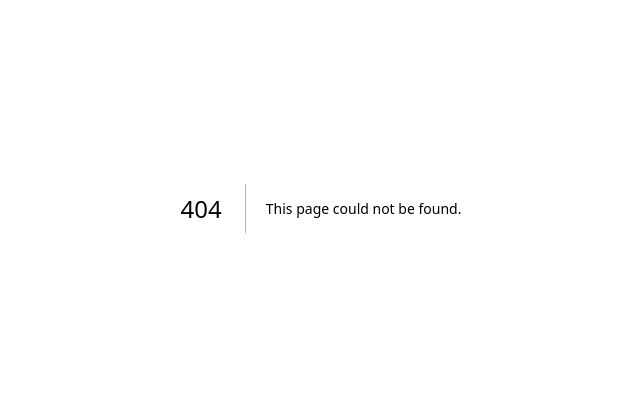
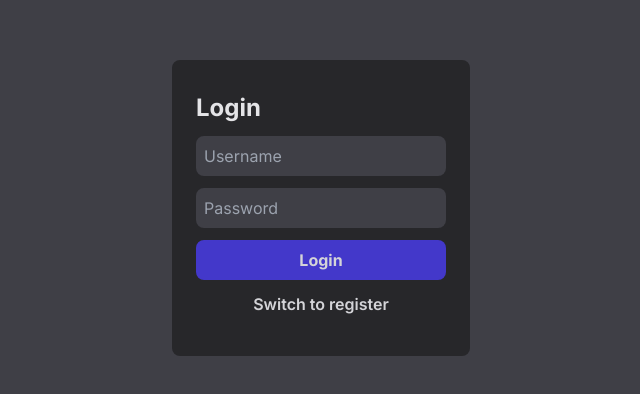
Before and after one commit to vustur/smirkcatchat, a Next.js app: page /login in a window 1280 px wide. Before the commit this address had no page. Shown: the part 192-586 px from the top of the page, without its empty margins (319-959 px from the left). Built offline with nearby package versions, Linux system fonts and the light colour scheme.

Commit message:
register + login page

```diff
--- /dev/null
+++ b/app/login/page.tsx
@@ -0,0 +1,88 @@
+'use client';
+import { useState } from "react";
+import axios from "axios";
+
+export default function Login() {
+    const [isReg, setIsReg] = useState(false);
+
+    //form variables
+    const [mail, setMail] = useState("");
+    const [password, setPassword] = useState("");
+    const [username, setUsername] = useState("");
+
+    const onLogin = (e) => {
+        e.preventDefault();
+        console.log("login")
+    }
+    const onReg = async (e) => {
+        e.preventDefault();
+        console.log("reg")
+        try {
+            const response = await axios.post("./api/createUser", { mail: mail, password: password, username: username });
+            console.log(response.data);
+        }
+        catch (error) {
+            console.error('Reg error - ', error);
+        }
+    }
+
+    return (
+        <div className="absolute inset-0 flex justify-center items-center">
+            <div className="flex flex-col bg-zinc-800 rounded-lg p-8 px-6">
+                <h1 className="text-zinc-200 text-2xl font-bold">
+                    {isReg ? "Register" : "Login"}
+                </h1>
+                {isReg ? (
+                    <form className="flex flex-col" onSubmit={(e) => onReg(e) }>
+                        <input
+                            onChange={(e) => setMail(e.target.value)}
+                            value={mail}
+                            type="text"
+                            placeholder="Mail"
+                            className="bg-zinc-700 rounded-lg p-2 mt-3 text-zinc-300"
+                        />
+                        <input
+                            onChange={(e) => setPassword(e.target.value)}
+                            value={password}
+                            type="password"
+                            placeholder="Password"
+                            className="bg-zinc-700 rounded-lg p-2 mt-3 text-zinc-300"
+                        />
+                        <input
+                            onChange={(e) => setUsername(e.target.value)}
+                            value={username}
+                            type="text"
+                            placeholder="Username"
+                            className="bg-zinc-700 rounded-lg p-2 mt-3 text-zinc-300"
+                        />
+                        <input type="submit" value="Register" className="bg-indigo-700 font-bold rounded-lg p-2 mt-3 text-zinc-300"/>
+                    </form>
+                ) : (
+                    <form className="flex flex-col" onSubmit={(e) => onLogin(e) }>
+                        <input
+                            onChange={(e) => setUsername(e.target.value)}
+                            value={username}
+                            type="text"
+                            placeholder="Username"
+                            className="bg-zinc-700 rounded-lg p-2 mt-3 text-zinc-300"
+                        />
+                        <input
+                            onChange={(e) => setPassword(e.target.value)}
+                            value={password}
+                            type="password"
+                            placeholder="Password"
+                            className="bg-zinc-700 rounded-lg p-2 mt-3 text-zinc-300"
+                        />
+                        <input type="submit" value="Login" className="bg-indigo-700 font-bold rounded-lg p-2 mt-3 text-zinc-300"/>
+                    </form>
+                )}
+                <button
+                    onClick={() => setIsReg(!isReg)}
+                    className="font-semibold rounded-lg p-2 mt-1 text-zinc-300"
+                >
+                    {isReg ? "Switch to login" : "Switch to register"}
+                </button>
+            </div>
+        </div>
+    )
+}
--- /dev/null
+++ b/pages/api/createUser.tsx
@@ -0,0 +1,16 @@
+import dbPost from "./conn";
+
+export default async function handler(req: Request, res: Response) {
+    try {
+        const { mail, username, password } = req.body;
+
+        const randtag = username + Math.floor(Math.random() * 100000000).toString();
+        const tokenchars = 'ABCDEFGHIJKLMNOPQRSTUVWXYZabcdefghijklmnopqrstuvwxyz0123456789';
+        const token = username + Array.from({ length: 16 }, () => tokenchars.charAt(Math.floor(Math.random() * tokenchars.length))).join('');
+        await dbPost("INSERT INTO users (tag, name, password, token, mail) VALUES (?, ?, ?, ?, ?)", [randtag, username, password, token, mail]);
+        res.status(200).json({ "result": "success", "token": token });
+    } catch (error) {
+        console.error(error);
+        res.status(500).json({ "result": error.message });
+    }
+}
```
